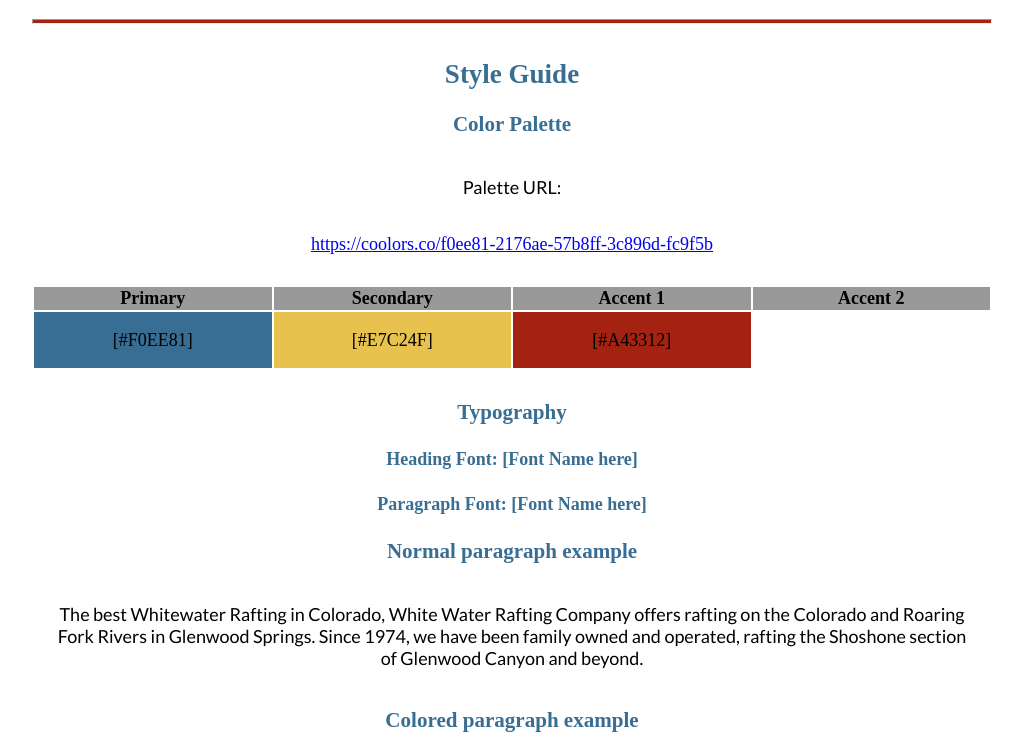
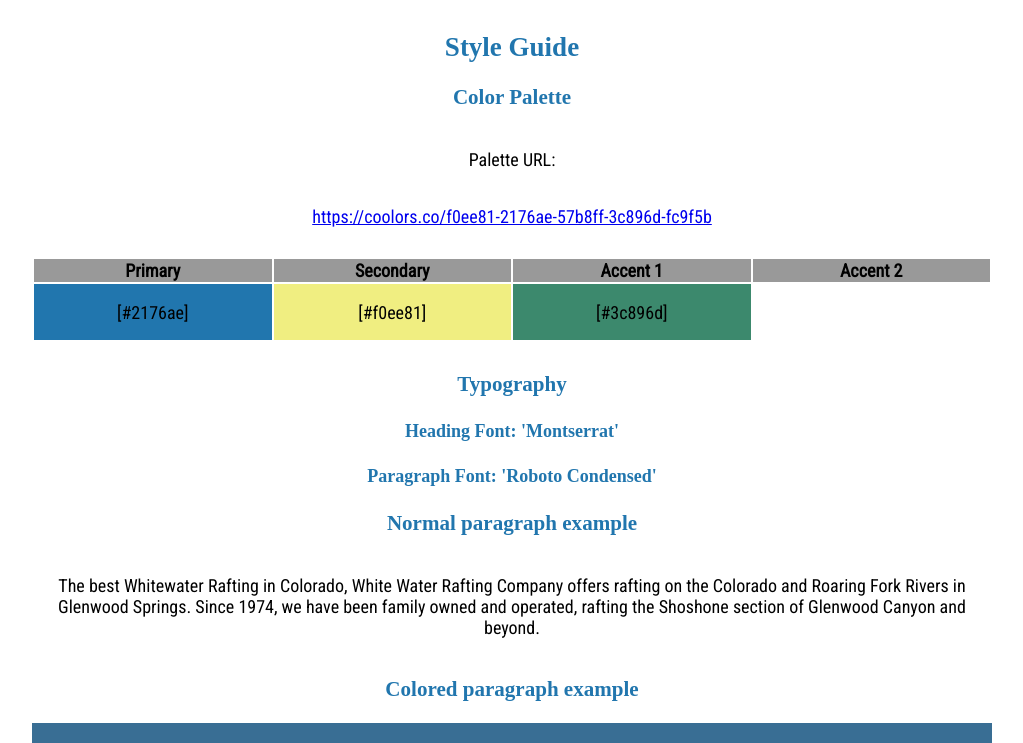
Before and after one commit to Jmatt6836/jmatt6836.github.io, a plain HTML site: page wwr/site-plan-rafting.html in a window 1280 px wide. Shown: the part 1166-1909 px from the top of the page, without its empty margins (128-1151 px from the left). Drawn offline with Linux system fonts and the light colour scheme; a web font is replaced by a local one.

Commit message:
finished pt 1

```diff
--- a/wwr/site-plan-rafting.html
+++ b/wwr/site-plan-rafting.html
@@ -60,9 +60,9 @@
       </tr>
       <!-- Replace the numbers in the boxes below with your hex color codes. Then switch to the site-plan.css file and change your colors there as well. -->
       <tr>
-        <td class="primary">[#F0EE81]</td>
-        <td class="secondary">[#E7C24F]</td>
-        <td class="accent1">[#A43312]</td>
+        <td class="primary">[#2176ae]</td>
+        <td class="secondary">[#f0ee81]</td>
+        <td class="accent1">[#3c896d]</td>
         <td class="accent2"></td>
       </tr>
     </table>
@@ -73,11 +73,11 @@
     <!-- Choose a font for your paragraphs (body copy) and headlines. What font(s) have you chosen? Think also about which of your colors above you might use for background and font colors. -->
 
     <h4>
-      Heading Font: [Font Name here]
+      Heading Font: 'Montserrat'
       <!-- change this -->
     </h4>
     <h4>
-      Paragraph Font: [Font Name here]
+      Paragraph Font: 'Roboto Condensed'
       <!-- change this -->
     </h4>
     <h3>Normal paragraph example</h3>
--- a/wwr/styles/site-plan-rafting.css
+++ b/wwr/styles/site-plan-rafting.css
@@ -2,27 +2,29 @@
 /* if you are using any Google fonts change the font names below to your fonts.
 Any spaces in your font name should be replaced with a +.
 Fonts are separated by a | */
-@import url('https://fonts.googleapis.com/css?family=IM+Fell+French+Canon+SC|Lato');
+@import url('https://fonts.googleapis.com/css2?family=Montserrat&family=Open+Sans&family=Roboto+Condensed&display=swap');
 
 :root {
   /* change the values below to your colors from your palette */
-  --primary-color: #396E94   ;
-  --secondary-color: #E7C24F ;
-  --accent1-color: #A42212;
+  --primary-color: #2176ae   ;
+  --secondary-color: #f0ee81 ;
+  --accent1-color: #3c896d;
   --accent2-color: white;
 
   /* change the values below to your chosen font(s) */
-  --heading-font: "IM Fell French Canon SC";
-  --paragraph-font: Lato, Helvetica, sans-serif;
+  --heading-font: "font-family: 'Montserrat', sans-serif";
+  font-family: 'Open Sans', sans-serif;
+  font-family: 'Roboto Condensed', sans-serif;;
+  --paragraph-font: 'Roboto Condensed' Lato, Helvetica, sans-serif;
 
   /* these colors below should be chosen from among your palette colors above */
-  --headline-color-on-white: #396E94;  /* headlines on a white background */
+  --headline-color-on-white: #2176ae ;  /* headlines on a white background */
   --headline-color-on-color: white; /* headlines on a colored background */
   --paragraph-color-on-white: #396E94; /* paragraph text on a white background */
   --paragraph-color-on-color: white; /* paragraph text on a colored background */
   --paragraph-background-color: #396E94  ;
   --nav-link-color: #396E94;
-  --nav-background-color: #D4AC0D;
+  --nav-background-color: #f0ee81 ;
   --nav-hover-link-color: white;
   --nav-hover-background-color: #396E94;
 }
```
